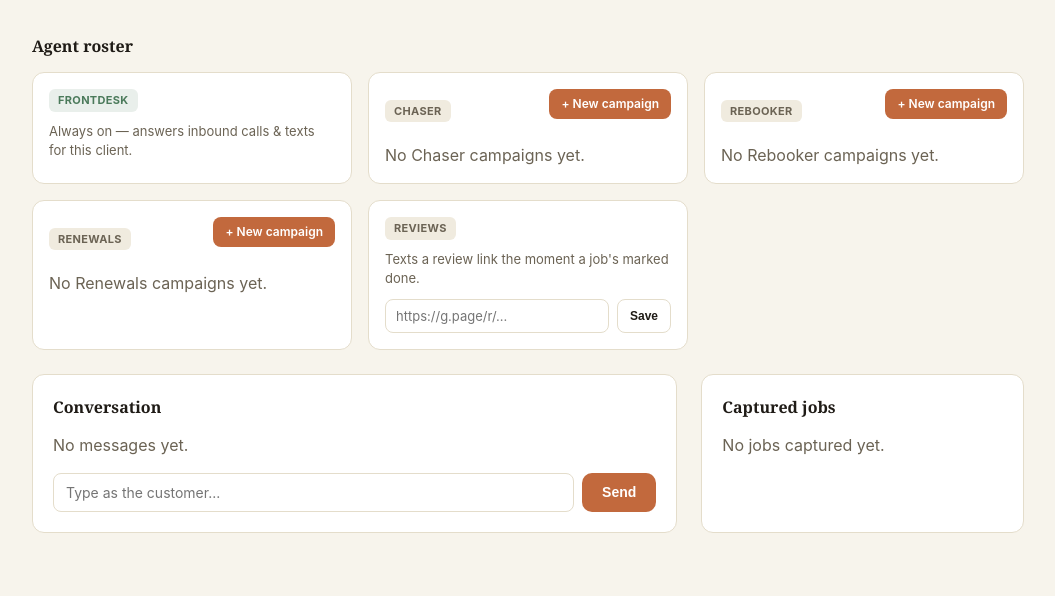
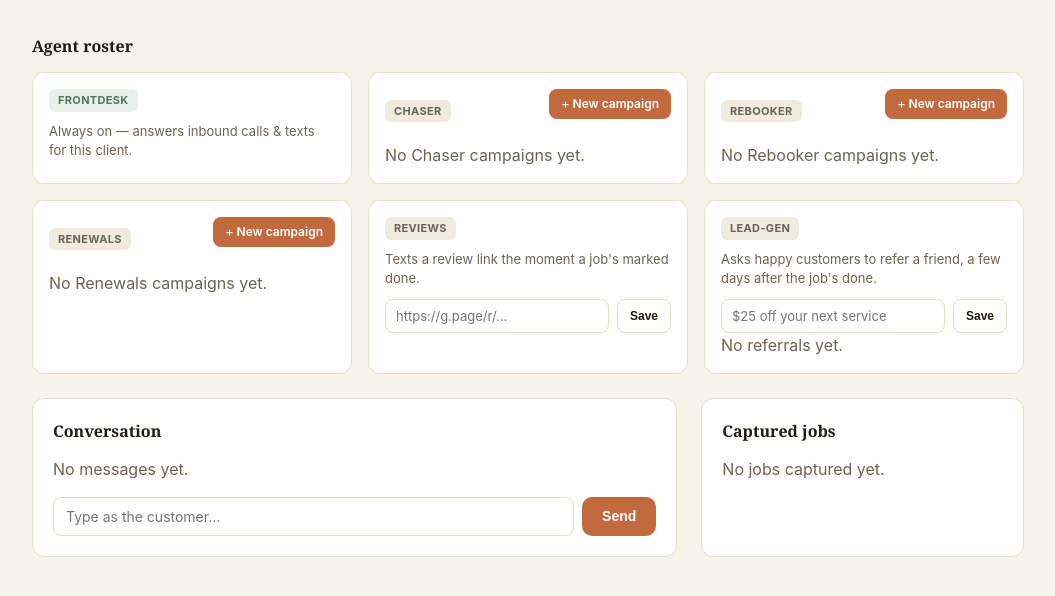
Before and after one commit to nandanreddy077-spec/roster, a FastAPI app: page /clients/1 in a window 1280 px wide. Shown: the part 179-775 px from the top of the page, without its empty margins (112-1167 px from the left). Run offline with FastAPI, Linux system fonts and the light colour scheme.

Commit message:
Add Lead-gen dashboard tile: incentive setting and captured leads

```diff
--- a/agent/app.py
+++ b/agent/app.py
@@ -12,7 +12,7 @@ from sqlmodel import Session, func, select
 
 from channels import get_channel
 from db import engine, init_db
-from db_models import Client, Job, Message, RecoveryCampaign, RecoveryJob
+from db_models import Client, Job, Message, RecoveryCampaign, RecoveryJob, ReferralLead
 from recovery_engine import FACE_DISPLAY_NAMES
 from recovery_service import create_campaign, find_active_recovery_job, handle_recovery_reply
 from referral_service import find_active_referral_ask, handle_referral_reply
@@ -96,6 +96,16 @@ def create_client(
         session.commit()
         session.refresh(client)
     return RedirectResponse(f"/clients/{client.id}", status_code=303)
+
+
+@app.post("/clients/{client_id}/referral-incentive")
+def set_referral_incentive(client_id: int, referral_incentive: str = Form(...)):
+    with Session(engine) as session:
+        client = session.get(Client, client_id)
+        client.referral_incentive = referral_incentive.strip() or None
+        session.add(client)
+        session.commit()
+    return RedirectResponse(f"/clients/{client_id}", status_code=303)
 
 
 @app.post("/clients/{client_id}/review-link")
@@ -216,6 +226,9 @@ def client_detail(request: Request, client_id: int):
         campaigns = session.exec(
             select(RecoveryCampaign).where(RecoveryCampaign.client_id == client_id).order_by(RecoveryCampaign.created_at.desc())
         ).all()
+        referral_leads = session.exec(
+            select(ReferralLead).where(ReferralLead.client_id == client_id).order_by(ReferralLead.created_at.desc())
+        ).all()
 
     chat = [
         {"role": m.role, "text": extract_display_text(json.loads(m.content_json))}
@@ -236,6 +249,7 @@ def client_detail(request: Request, client_id: int):
             "jobs": jobs,
             "campaigns_by_face": campaigns_by_face,
             "face_display_names": FACE_DISPLAY_NAMES,
+            "referral_leads": referral_leads,
         },
     )
 
--- a/agent/templates/client_detail.html
+++ b/agent/templates/client_detail.html
@@ -44,6 +44,30 @@
         <button class="btn btn-secondary btn-small" type="submit">Save</button>
       </form>
     </div>
+
+    <div class="agent-tile">
+      <div class="agent-tile-head">
+        <span class="agent-badge {{ 'agent-badge-active' if client.referral_incentive else 'agent-badge-off' }}">
+          Lead-gen{% if client.referral_incentive %} &middot; on{% endif %}
+        </span>
+      </div>
+      <p class="agent-tile-desc">Asks happy customers to refer a friend, a few days after the job's done.</p>
+      <form method="post" action="/clients/{{ client.id }}/referral-incentive" class="review-link-form">
+        <input type="text" name="referral_incentive" placeholder="$25 off your next service" value="{{ client.referral_incentive or '' }}">
+        <button class="btn btn-secondary btn-small" type="submit">Save</button>
+      </form>
+      {% for lead in referral_leads %}
+      <div class="job-card">
+        {% if lead.referred_name or lead.referred_phone %}
+        <strong>{{ lead.referred_name or "Unknown name" }}</strong>
+        {% if lead.referred_phone %}<div>{{ lead.referred_phone }}</div>{% endif %}
+        {% else %}
+        <p class="job-notes">{{ lead.raw_reply_text }}</p>
+        {% endif %}
+      </div>
+      {% endfor %}
+      {% if not referral_leads %}<p class="empty">No referrals yet.</p>{% endif %}
+    </div>
   </div>
 </section>
 
```
Also changed, not shown: agent/tests/test_recovery_endpoint.py (+41 -1 lines).
